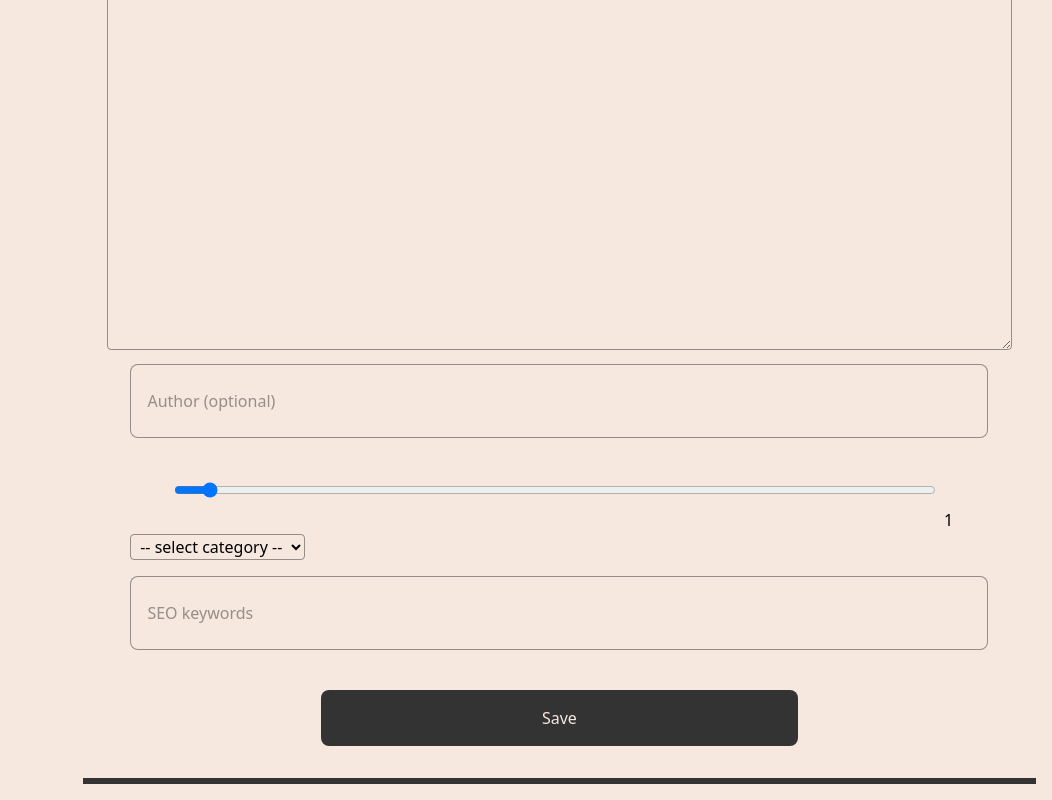
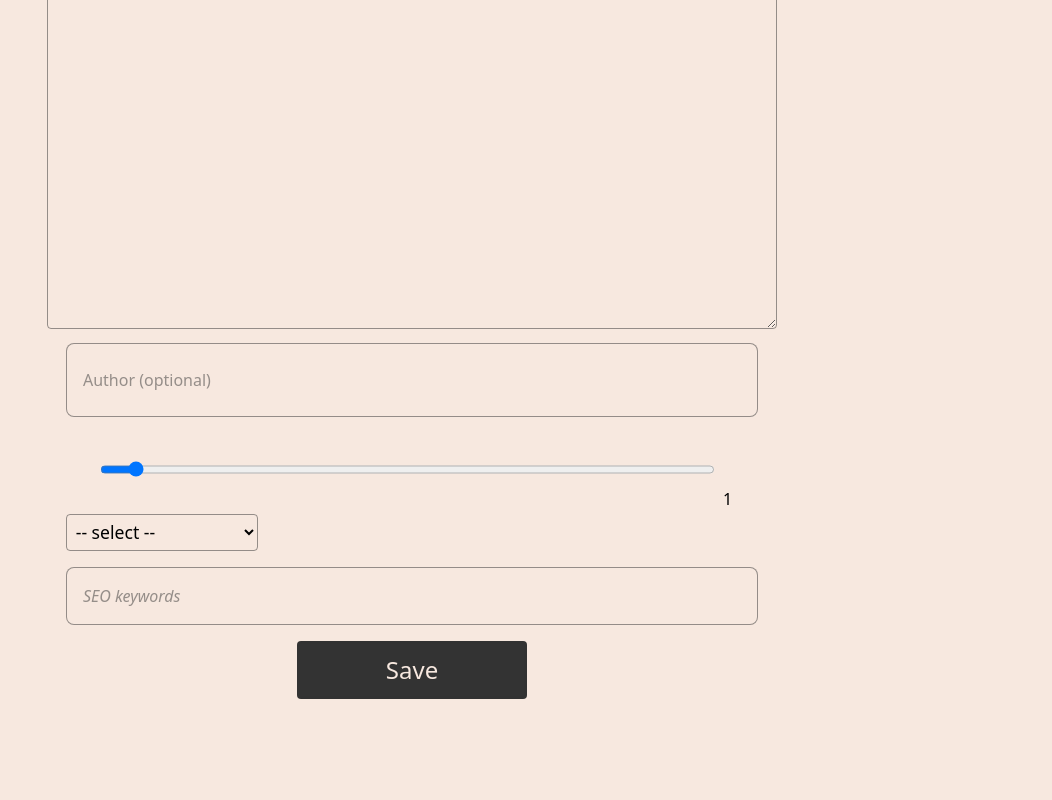
Before and after one commit to valento/rooms-web, a React (Vite) app: page /create/1235 in a window 1280 px wide. Shown: the part 545-1345 px from the top of the page, without its empty margins (228-1280 px from the left). After the commit the page ends 1268 px from the top, so only its background shows below. Built offline with nearby package versions, Linux system fonts and the light colour scheme; a web font is replaced by a local one.

Commit message:
fix/DynamicForm: schemas move to static assets, edit-mode

```diff
--- a/src/assets/read.data.json
+++ b/src/assets/read.data.json
@@ -1,26 +1,15 @@
 {
-    "type": "object",
-    "required": ["title", "body"],
-    "properties": {
-        "title": {"type": "string", "maxLength": 255},
-        "body": {"type": "string"},
-        "metadata": {
-            "type": "object",
-            "properties": {
-                "content_type": {"type": "string", "const": "read"},
-                "read_category": {"type": "string", "enum": ["blog", "about", "doc", "event"]},
-                "subcategory": {"type": "string"},
-                "tags": {"type": "array", "items": {"type": "string"}},
-                "priority": {"type": "integer", "minimum": 0, "maximum": 10},
-                "status": {"type": "string", "enum": ["draft", "published", "archived"]},
-                "author": {"type": "string"},
-                "client": {"type": "string"},
-                "industry": {"type": "string"},
-                "pricing": {"type": "string"},
-                "app_id": {"type": "integer"},
-                "parent_id": {"type": "integer"},
-                "seo_keywords": {"type": "array", "items": {"type": "string"}}
-            }
-        }
-    }
+  "type": "object",
+  "required": ["title", "body"],
+  "properties": {
+    "title": { "type": "string", "maxLength": 255 },
+    "body": { "type": "string" },
+    "read_category": { "type": "string", "enum": ["blog", "about", "doc", "event"] },
+    "subcategory": { "type": "string" },
+    "tags": { "type": "array", "items": { "type": "string" } },
+    "priority": { "type": "integer", "minimum": 0, "maximum": 10 },
+    "status": { "type": "string", "enum": ["draft", "published", "archived"] },
+    "author": { "type": "string" },
+    "seo_keywords": { "type": "array", "items": { "type": "string" } }
+  }
 }
--- /dev/null
+++ b/src/assets/read.data.old.json
@@ -0,0 +1,26 @@
+{
+    "type": "object",
+    "required": ["title", "body"],
+    "properties": {
+        "title": {"type": "string", "maxLength": 255},
+        "body": {"type": "string"},
+        "metadata": {
+            "type": "object",
+            "properties": {
+                "content_type": {"type": "string", "const": "read"},
+                "read_category": {"type": "string", "enum": ["blog", "about", "doc", "event"]},
+                "subcategory": {"type": "string"},
+                "tags": {"type": "array", "items": {"type": "string"}},
+                "priority": {"type": "integer", "minimum": 0, "maximum": 10},
+                "status": {"type": "string", "enum": ["draft", "published", "archived"]},
+                "author": {"type": "string"},
+                "client": {"type": "string"},
+                "industry": {"type": "string"},
+                "pricing": {"type": "string"},
+                "app_id": {"type": "integer"},
+                "parent_id": {"type": "integer"},
+                "seo_keywords": {"type": "array", "items": {"type": "string"}}
+            }
+        }
+    }
+}
--- a/src/assets/read.ui.json
+++ b/src/assets/read.ui.json
@@ -1,13 +1,13 @@
 {
-    "elements": [
-        {"field": "title", "widget": "input", "placeholder": "Title"},
-        {"field": "metadata.read_category", "widget": "select"},
-        {"field": "metadata.subcategory", "widget": "input", "placeholder": "Subcategory"},
-        {"field": "metadata.tags", "widget": "tag-input", "placeholder": "Add tags"},
-        {"field": "body", "widget": "textarea", "rows": 15, "placeholder": "Content (Markdown)..."},
-        {"field": "metadata.author", "widget": "input", "placeholder": "Author (optional)"},
-        {"field": "metadata.priority", "widget": "slider", "min": 0, "max": 10},
-        {"field": "metadata.status", "widget": "select"},
-        {"field": "metadata.seo_keywords", "widget": "tag-input", "placeholder": "SEO keywords"}
-    ]
+  "elements": [
+    { "field": "title", "widget": "input", "placeholder": "Title" },
+    { "field": "read_category", "widget": "select" },
+    { "field": "subcategory", "widget": "input", "placeholder": "Subcategory" },
+    { "field": "tags", "widget": "tag-input", "placeholder": "Add tag → Press Enter" },
+    { "field": "body", "widget": "textarea", "rows": 15, "placeholder": "Content (Markdown)..." },
+    { "field": "author", "widget": "input", "placeholder": "Author (optional)" },
+    { "field": "priority", "widget": "slider", "min": 0, "max": 10 },
+    { "field": "status", "widget": "select" },
+    { "field": "seo_keywords", "widget": "tag-input", "placeholder": "SEO keywords" }
+  ]
 }
--- a/src/components/DynamcForm/DynamicForm.tsx
+++ b/src/components/DynamcForm/DynamicForm.tsx
@@ -45,7 +45,7 @@ function DynamicForm({contentId, mode='edit'}: {contentId?: number; mode: 'edit'
   const [content, setContent] = useState<ContentWithSchemas | null>(null)
   const [formData, setFormData] = useState<Record<string, string | number | string[]>>({})
 
-  const dataSchema = content?.data_schema || staticDataSchema as Schema
+  const dataSchema = content?.data_schema || staticDataSchema
   const uiSchema = content?.ui_schema || staticUiSchema
 
   const [loading, setLoading] = useState(mode == 'read'? true : false)
@@ -82,7 +82,9 @@ function DynamicForm({contentId, mode='edit'}: {contentId?: number; mode: 'edit'
   function renderField(element: { field: string; widget: string; placeholder?: string; rows?: number;  min?: number; max?: number }) {
     if(!content && mode == 'read') return null
 
-    const fieldSchema = dataSchema.properties[element.field]
+    const fieldSchema = (dataSchema.properties as Record<string, any>)[element.field]
+    console.log('Fieldschema', fieldSchema);
+
     const value = getNestedValue(formData, element.field)//formData[element.field] || ''
 
     switch (element.widget) {
@@ -91,6 +93,7 @@ function DynamicForm({contentId, mode='edit'}: {contentId?: number; mode: 'edit'
           <input
             type="text"
             value={value}
+            className={element.field}
             placeholder={element.placeholder}
             onChange={e => handleChange(element.field, e.target.value)}
           />
@@ -102,7 +105,7 @@ function DynamicForm({contentId, mode='edit'}: {contentId?: number; mode: 'edit'
             value={selectValue}
             onChange={e => handleChange(element.field, e.target.value)}
           >
-            <option value="">-- select category --</option>
+            <option value={value}>-- select --</option>
             {fieldSchema?.enum?.map((opt: string) =>
               <option key={opt} value={opt}>{opt}</option>
             )}
@@ -130,18 +133,19 @@ function DynamicForm({contentId, mode='edit'}: {contentId?: number; mode: 'edit'
               : []
           return (
             <div>
-              <div>
+              <div className='tag-list'>
                 {tags.map((tag, i) => (
-                  <span key={i}>
-                    {tag}
+                  <span key={i} className='tag-chip'>
+
                     <button type="button" onClick={() =>
                       handleChange(element.field, tags.filter((_, idx) => idx !== i))
-                    }>×</button>
+                    }>{tag} ×</button>
                   </span>
                 ))}
               </div>
               <input
                 type="text"
+                className='tags'
                 placeholder={element.placeholder}
                 onKeyDown={e => {
                   if (e.key === 'Enter') {
@@ -189,7 +193,7 @@ function DynamicForm({contentId, mode='edit'}: {contentId?: number; mode: 'edit'
           {renderField(el)}
         </div>
       ))}
-      <button type="submit">Save</button>
+      <button className='submit' type="submit">Save</button>
     </form>
   ) : (
     <article>
--- a/src/index.css
+++ b/src/index.css
@@ -39,7 +39,7 @@ body {
   align-items:center;
   height: 4rem;
   font-family: Cinzel, serif;
-  font-size: 10px;
+  font-size: 1rem;
   background-color: rgb(var(--main-dark) / 0.15);
 }
 
@@ -145,7 +145,6 @@ input[type=text] {
   margin-bottom: 0rem;
   padding-top: 1rem;
   border-top: 6px solid rgb(var(--main-dark) / 1);
-  border-bottom: 6px solid rgb(var(--main-dark) / 1);
 }
 .json-form input {
   border-radius: .5rem;
@@ -156,8 +155,10 @@ input[type=text] {
 .json-form select {
   display: flex;
   margin: 0 5%;
+  min-width: 25%;
   margin-bottom: .5rem;
-  padding: 0 .3rem;
+  padding: .3rem;
+  font-size: 1.1rem;
   border: 1px solid rgb(var(--main-dark) / .5);
   border-radius: 4px;
 }
@@ -167,16 +168,46 @@ input[type=text] {
   border: 1px solid rgb(var(--main-dark) / .5);
   border-radius: 4px;
 }
-.json-form button {
-  width: 50%;
-  margin: 2rem auto;
-  padding: 1rem 0;
-  color: rgba(var(--main-color) / 1);
-  background-color: rgb(var(--main-dark) / 1);
-  border-radius: .5rem;
+.json-form .title {
+  font: inherit;
+}
+.json-form .tags, .json-form .subcategory {
+  padding: 1rem;
+  font-style: italic;
+}
+.json-form .tag-list {
+  display: flex;
+  flex-wrap: wrap;
+  gap: 0.5rem;
+}
+.json-form .tag-chip {
+  display: inline-flex;
+  align-items: center;
+  gap: 0.25rem;
+  padding: 0rem 0.3rem;
+  font-size: 0.85rem;
+  cursor: default;
+}
+.json-form .tag-chip button {
+  padding: .5rem 1rem;
+  border: 3px solid rgb(var(--main-dark) / .5);
+  border-radius: 4px;
+  cursor: pointer;
+  font-size: 1rem;
+  line-height: 1;
 }
 .json-form .slider input {
   width: 85%;
+}
+.json-form .submit {
+  min-width: 90%;
+  margin: .5rem;
+  padding: .5rem .2rem;
+  border: 3px solid rgb(var(--main-dark) / .5);
+  border-radius: 4px;
+  color: rgba(var(--main-color) / 1);
+  font-size: 1.5rem;
+  background-color: rgb(var(--main-dark) / 1);
 }
 
 /* ============= COMPONENTS =================================================== */
@@ -256,6 +287,9 @@ h1 {
   .json-form .slider input {
     width: 80%;
   }
+  .json-form .submit {
+    min-width: 30%;
+  }
 }
 
 @media only screen and (min-width: 1024px) {
@@ -267,7 +301,7 @@ h1 {
   .page-grid.user {
     display: grid;
     gap: .55rem;
-    grid-template-columns: .3fr 1fr;
+    grid-template-columns: .3fr 1fr .3fr;
   }
   .brand {
     font-size: 3rem;
@@ -293,9 +327,12 @@ h1 {
   }
 }
 
+/* ------------- CONTAINERS ------------------------------------------------------------------- */
+
 @container brick (min-width: 200px) {
   .brick > .widget::after { content: "200+"}
 }
+
 @container brick (min-width: 400px) {
   .brick > .widget::after { content: "400+"}
 }
--- a/src/pages/CreateContentPage.tsx
+++ b/src/pages/CreateContentPage.tsx
@@ -22,8 +22,7 @@ export default function CreateContentPage({mode='read'}:{mode: 'read' | 'edit'})
       <div className="column center">
         <div className="brick"><Brand /></div>
         <div className="brick">
-          {user_id? <DynamicForm mode={mode}/>: <div>No page</div>
-          }
+          {user_id? <DynamicForm mode={mode}/>: <div>No page</div>}
         </div>
       </div>
 
```
